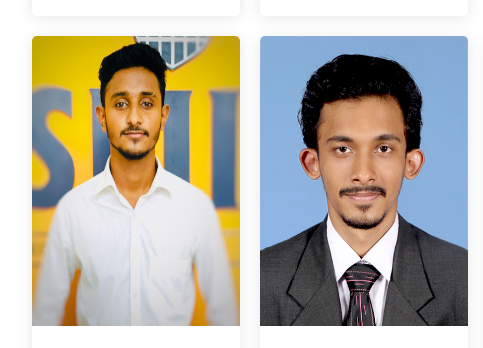
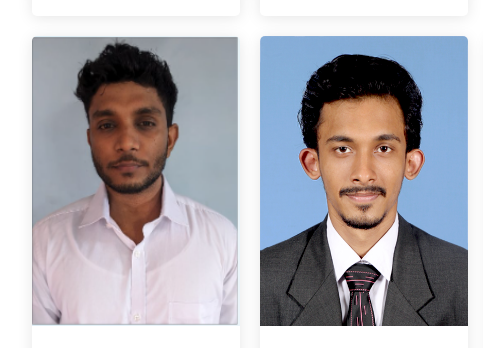
Before and after one commit to ROS-CCPP-Research/Project-Website, a plain HTML site: page index.html in a window 1280 px wide. Shown: the part 11426-11774 px from the top of the page, 48-531 px from the left. Drawn offline with nearby package versions, Linux system fonts and the light colour scheme.

Commit message:
change 3

```diff
--- a/index.html
+++ b/index.html
@@ -1002,7 +1002,7 @@
           <div class="col-md-15 col-sm-3 d-flex align-items-stretch">
             <div class="member" data-aos="fade-up" data-aos-delay="100">
               <div class="member-img">
-                <img src="assets/img/7 - Jeewantha.jpg" class="img-fluid" alt="" style="width: 244px; height: 290px;">
+                <img src="assets/img/3 - sahan.PNG" class="img-fluid" alt="" style="width: 244px; height: 290px;">
                 <div class="social">
                   <a href=""><i class="bi bi-twitter"></i></a>
                   <a href=""><i class="bi bi-facebook"></i></a>
```
Also changed, not shown: assets/img/7 - Jeewantha.jpg (deleted).
